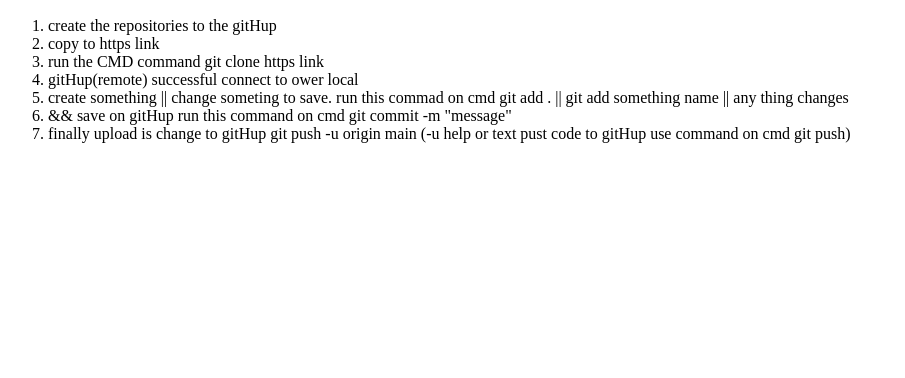
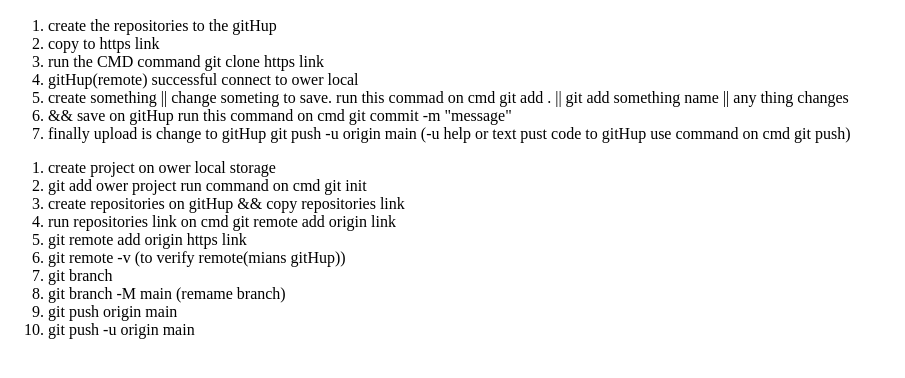
Before and after one commit to intrestingcodding/interesting-codding, a plain HTML site: page index.html in a window 1280 px wide. Shown: the part 96-474 px from the top of the page, without its empty margins (0-905 px from the left). Drawn offline with Linux system fonts and the light colour scheme.

Commit message:
Add new line for githup reading

```diff
--- a/index.html
+++ b/index.html
@@ -12,3 +12,16 @@
     <li>finally upload is change to gitHup git push -u origin main (-u help or text pust code to gitHup use command on
         cmd git push)</li>
 </ol>
+
+<ol>
+    <li>create project on ower local storage </li>
+    <li>git add ower project run command on cmd git init</li>
+    <li>create repositories on gitHup && copy repositories link </li>
+    <li>run repositories link on cmd git remote add origin link </li>
+    <li>git remote add origin https link</li>
+    <li>git remote -v (to verify remote(mians gitHup))</li>
+    <li>git branch </li>
+    <li>git branch -M main (remame branch) </li>
+    <li>git push origin main</li>
+    <li>git push -u origin main</li>
+</ol>
```
